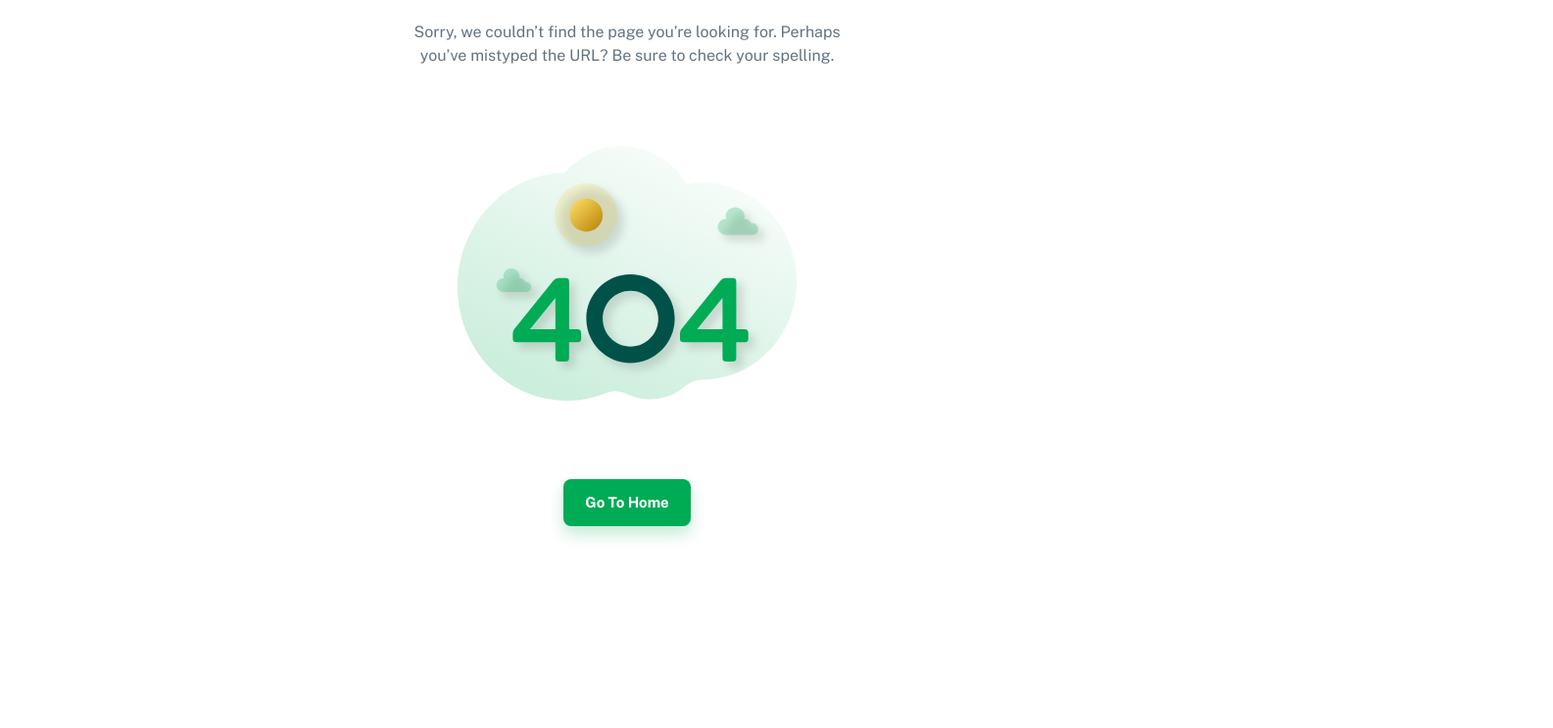
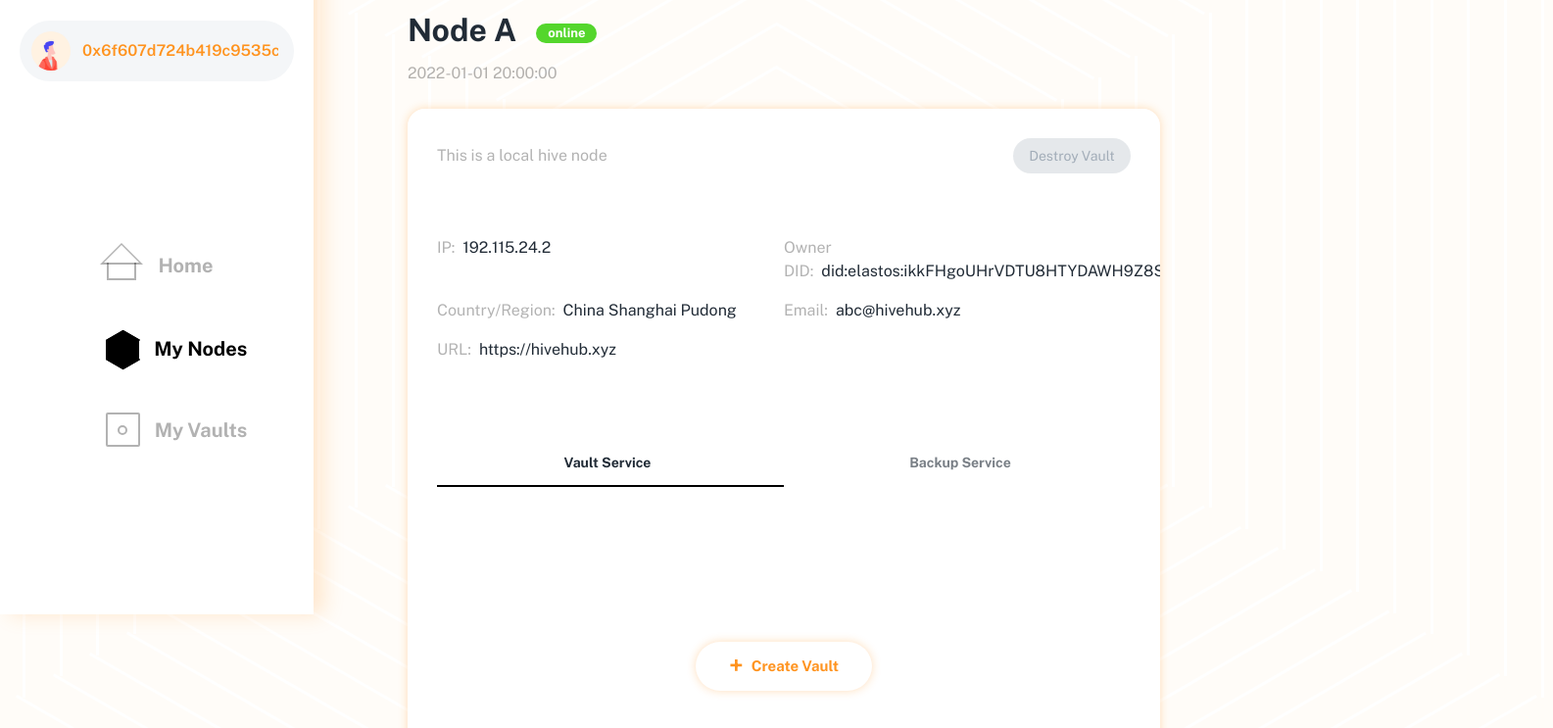
Before and after one commit to lifayi2008/hivehub_v2, a React (Create React App) app: page /hive/dashboard/nodes/detail/1 in a window 1280 px wide. Before the commit this address led to /404. Shown: the part 173-916 px from the top of the page at 98% size, 1585 px wide, since content can reach past the window. Before the commit the page ends 800 px from the top, so only its background shows below. Built offline with nearby package versions, Linux system fonts and the light colour scheme; a web font is replaced by a local one.

Commit message:
Node detail page complete

```diff
--- /dev/null
+++ b/src/pages/HiveNodeDetail.js
@@ -0,0 +1,156 @@
+import { Box, Button, Chip, Grid, Stack, Tab, Tabs, TextField, Typography } from '@mui/material';
+import { styled } from '@mui/material/styles';
+import * as React from 'react';
+import PropTypes from 'prop-types';
+import { useParams } from 'react-router-dom';
+
+const ContainerBox = styled(Box)({
+  backgroundColor: '#fff',
+  boxShadow: '0px 0px 10px rgba(255, 147, 30, 0.3)',
+  textAlign: 'center',
+  borderRadius: '18px',
+  height: '760px',
+  width: '100%',
+  marginBottom: '20px',
+  padding: '30px',
+  overflow: 'scroll'
+});
+
+const CustomButton = styled(Button)({
+  backgroundColor: '#fff',
+  boxShadow: '0px 0px 10px rgba(255, 147, 30, 0.3)',
+  width: '180px',
+  height: '50px',
+  color: '#FF931E',
+  borderRadius: '25px',
+  fontSize: '15px',
+  fontWeight: 'bold',
+  padding: '10px'
+});
+
+function InfoItem({ label, value }) {
+  return (
+    <Grid item lg={6} md={12} sm={12} xs={12} sx={{ textAlign: 'left', mb: 2 }}>
+      <Typography variant="body1">
+        <Box component="span" sx={{ color: 'rgba(0,0,0,0.3)', mr: 1 }}>
+          {label}:
+        </Box>
+        {value}
+      </Typography>
+    </Grid>
+  );
+}
+
+export default function HiveNodeDetail() {
+  const [value, setValue] = React.useState('vault');
+
+  const handleChange = (event, newValue) => {
+    setValue(newValue);
+  };
+
+  const { nodeId } = useParams();
+  console.log(nodeId);
+
+  const nodeInfo = {
+    nodeName: 'Node A',
+    nodeStatus: true,
+    date: '2022-01-01 20:00:00',
+    nodeDescription: 'This is a local hive node',
+    nodeIP: '192.115.24.2',
+    region: 'China Shanghai Pudong',
+    email: 'abc@hivehub.xyz',
+    url: 'https://hivehub.xyz',
+    ownerDID: 'did:elastos:ikkFHgoUHrVDTU8HTYDAWH9Z8S377Qvt7n'
+  };
+
+  return (
+    <>
+      <Box sx={{ mt: 8, mb: 1 }}>
+        <Typography variant="h3">
+          {nodeInfo.nodeName}
+          <Box component="span" sx={{ marginLeft: '20px' }}>
+            {nodeInfo.nodeStatus ? (
+              <Chip label="online" color="success" sx={{ height: '20px', color: 'white' }} />
+            ) : (
+              <Chip label="offline" sx={{ height: '20px' }} />
+            )}
+          </Box>
+        </Typography>
+      </Box>
+
+      <Typography variant="body1" sx={{ color: 'rgba(0,0,0,0.3)', mb: 3 }}>
+        {nodeInfo.date}
+      </Typography>
+
+      <ContainerBox>
+        <Stack direction="row" justifyContent="space-between" alignItems="center">
+          <Typography variant="body1" sx={{ color: 'rgba(0,0,0,0.3)' }}>
+            {nodeInfo.nodeDescription}
+          </Typography>
+          <Button
+            variant="contained"
+            disabled
+            sx={{
+              color: 'white',
+              borderRadius: '30px',
+              width: '120px',
+              fontWeight: 'normal'
+            }}
+          >
+            Destroy Vault
+          </Button>
+        </Stack>
+
+        <Grid container sx={{ my: 8 }}>
+          <InfoItem label="IP" value={nodeInfo.nodeIP} />
+          <InfoItem label="Owner DID" value={nodeInfo.ownerDID} />
+          <InfoItem label="Country/Region" value={nodeInfo.region} />
+          <InfoItem label="Email" value={nodeInfo.email} />
+          <InfoItem label="URL" value={nodeInfo.url} />
+        </Grid>
+
+        <Tabs
+          centered
+          value={value}
+          onChange={handleChange}
+          textColor="inherit"
+          aria-label="secondary tabs example"
+          TabIndicatorProps={{
+            sx: {
+              backgroundColor: 'black'
+            }
+          }}
+        >
+          <Tab value="vault" label="Vault Service" sx={{ width: '500px' }} />
+          <Tab value="backup" label="Backup Service" sx={{ width: '500px' }} />
+        </Tabs>
+
+        {value === 'vault' ? (
+          <Box sx={{ my: 4, width: '100%', height: '300px', lineHeight: '300px' }}>
+            <CustomButton>
+              <Box
+                component="span"
+                sx={{ fontSize: '25px', display: 'inline-block', marginRight: '8px' }}
+              >
+                +
+              </Box>
+              Create Vault
+            </CustomButton>
+          </Box>
+        ) : (
+          <Box sx={{ my: 4, width: '100%', height: '300px', lineHeight: '300px' }}>
+            <CustomButton>
+              <Box
+                component="span"
+                sx={{ fontSize: '25px', display: 'inline-block', marginRight: '8px' }}
+              >
+                +
+              </Box>
+              Create Backup
+            </CustomButton>
+          </Box>
+        )}
+      </ContainerBox>
+    </>
+  );
+}
--- a/src/routes.js
+++ b/src/routes.js
@@ -17,6 +17,7 @@ import HiveHome from './pages/HiveHome';
 import HiveNodes from './pages/HiveNodes';
 import HiveVaults from './pages/HiveVaults';
 import HiveNodeAdd from './pages/HiveNodeAdd';
+import HiveNodeDetail from './pages/HiveNodeDetail';
 
 // ----------------------------------------------------------------------
 
@@ -58,6 +59,7 @@ export default function Router() {
         { path: 'home', element: <HiveHome /> },
         { path: 'nodes', element: <HiveNodes /> },
         { path: 'nodes/add', element: <HiveNodeAdd /> },
+        { path: 'nodes/detail/:nodeId', element: <HiveNodeDetail /> },
         { path: 'vaults', element: <HiveVaults /> }
       ]
     },
```
